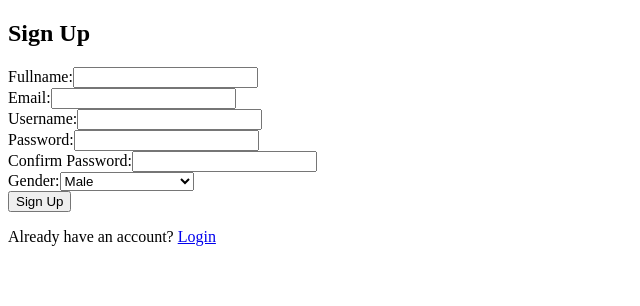
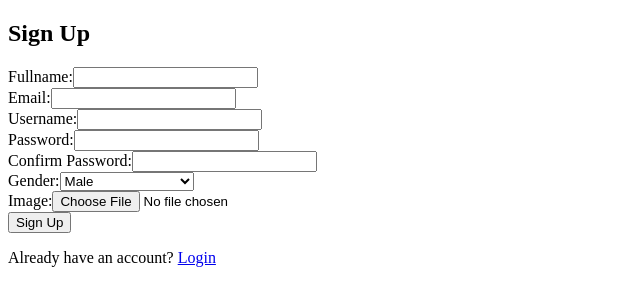
Before and after one commit to haridev4569/React-Standalone-App-1, a React (Vite) app in the folder client/: page /signup in a window 1280 px wide. Shown: the top 306 px of the page, without its empty margins (0-640 px from the left). Built offline with nearby package versions, Linux system fonts and the light colour scheme.

Commit message:
image field in signup

```diff
--- a/client/src/components/SignUpPage.jsx
+++ b/client/src/components/SignUpPage.jsx
@@ -49,7 +49,11 @@ const SignUpPage = () => {
 
 
     const onSubmit = async (data) => {
-        const success = await signup(data.fullname, data.username, data.password, data.gender, data.email);
+        let imageURL = "";
+        if(data.image[0]){
+            imageURL = URL.createObjectURL(data.image[0]);
+        }
+        const success = await signup(data.fullname, data.username, data.password, data.gender, data.email, imageURL);
         console.log("after signup");
         if (success) {
             reset();
@@ -148,6 +152,15 @@ const SignUpPage = () => {
                     {errors.gender && <p>{errors.gender.message}</p>}
                 </div>
 
+                <div>
+                    <label htmlFor='image'>Image:</label>
+                    <input
+                        type='file'
+                        id='image'
+                        {...register('image')}
+                    />
+                </div>
+
                 <button type="submit">Sign Up</button>
             </form>
             <p>
--- a/client/src/components/UsersTable.jsx
+++ b/client/src/components/UsersTable.jsx
@@ -29,6 +29,7 @@ const UsersTable = () => {
               <td>{user.username}</td>
               <td>{user.email}</td>
               <td>{user.gender}</td>
+              <td><img src={user.image} alt={user.fullname} style={{ width: '50px', height: '50px' }} /></td>
             </tr>
           ))}
         </tbody>
--- a/client/src/context/AuthContext.jsx
+++ b/client/src/context/AuthContext.jsx
@@ -37,7 +37,7 @@ export const AuthProvider = ({ children }) => {
     }
   }, [isAuthenticated, currentUser, users, isLoading]);
 
-  const signup = (fullname, username, password, gender, email) => {
+  const signup = (fullname, username, password, gender, email, image) => {
 
     if (users.find(user => user.username === username)) {
       alert('Username already exists. Please choose another username.');
@@ -51,6 +51,7 @@ export const AuthProvider = ({ children }) => {
       username,
       password,
       gender,
+      image,
     };
     setUsers(prevUsers => [...prevUsers, newUser]);
     setCurrentUser(newUser);
```
